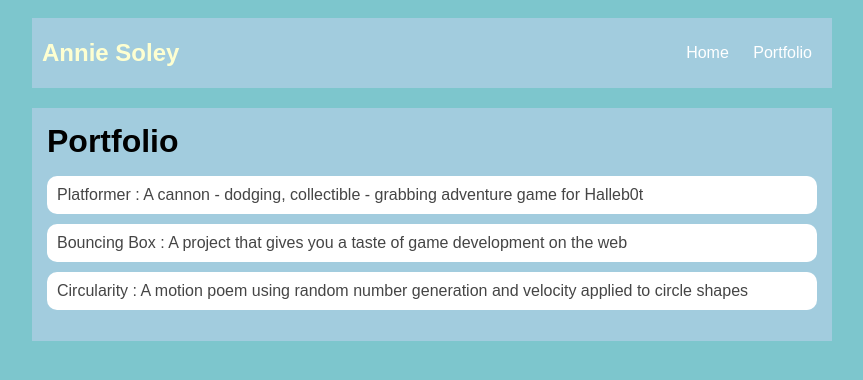
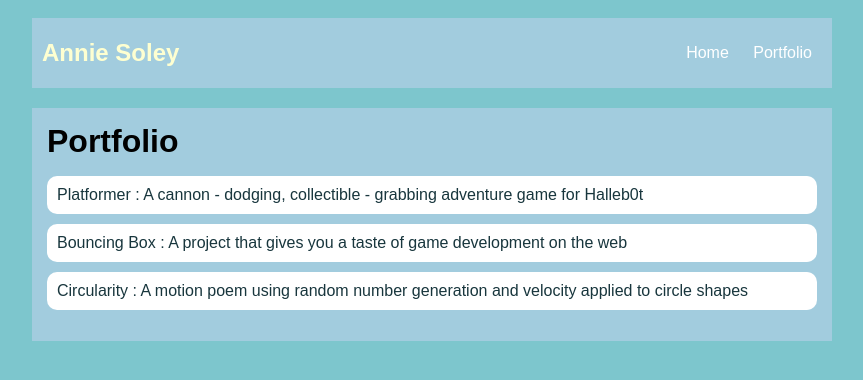
Before and after one commit to AnnieSoley3519924/AnnieSoley3519924.github.io, a plain HTML site: page portfolio.html in a window 1280 px wide. Shown: the whole page, without its empty margins (208-1071 px from the left). Drawn offline with Linux system fonts and the light colour scheme.

Commit message:
css done

```diff
--- a/style.css
+++ b/style.css
@@ -90,5 +90,5 @@
 
          #portfolio a {
              text-decoration: none;
-             color: #454545;
+             color: #18363d;
          }
```
